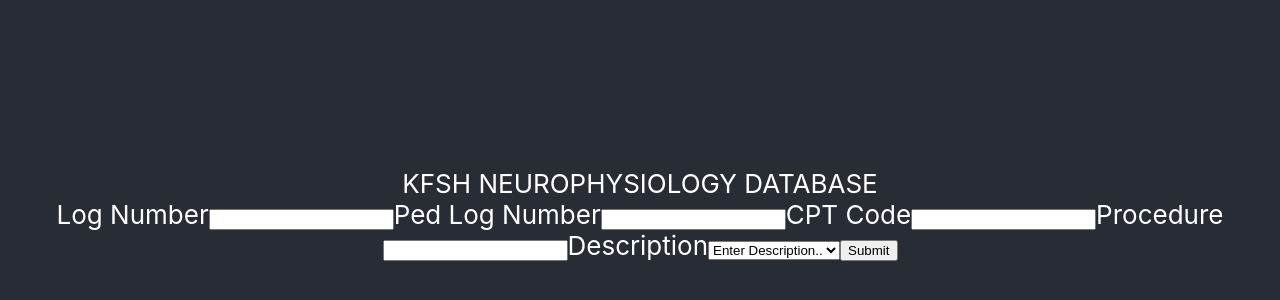
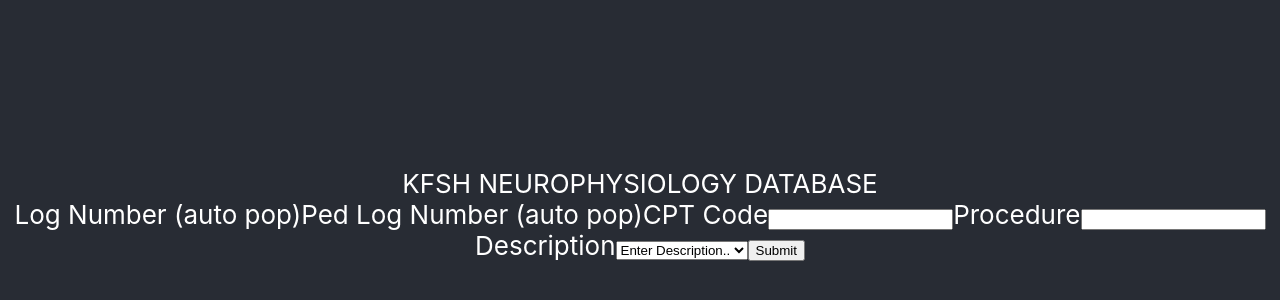
Before and after one commit to mahdimq/kfsh-frontend, a React (Create React App) app: page / in a window 1280 px wide. Shown: the part 186-486 px from the top of the page. Built offline with nearby package versions, Linux system fonts and the light colour scheme.

Commit message:
first commit

```diff
--- a/src/App.js
+++ b/src/App.js
@@ -5,6 +5,7 @@ import { BrowserRouter } from 'react-router-dom';
 import userContext from './userContext';
 import PatientInfo from './components/PatientInfo';
 import Procedures from './components/Procedures';
+import Header from './components/Header';
 
 function App() {
 	const [user, setUser] = useState(null);
@@ -12,14 +13,15 @@ function App() {
 	return (
 		<div className='App'>
 			<BrowserRouter>
-				<userContext.Provider value={{ user, setUser }}>
+				{/* <userContext.Provider value={{ user, setUser }}> */}
 				<header className='App-header'>
+					{/* <Header /> */}
 					KFSH NEUROPHYSIOLOGY DATABASE
 					{/* <Login /> */}
 					{/* <PatientInfo /> */}
 					<Procedures />
 				</header>
-				</userContext.Provider>
+				{/* </userContext.Provider> */}
 			</BrowserRouter>
 		</div>
 	);
--- /dev/null
+++ b/src/components/Header.js
@@ -0,0 +1,11 @@
+import React from 'react';
+
+function Header() {
+	return (
+		<div style={{ marginTop: '0' }}>
+			<span>Employee ID - new Procedure - check procedure</span>
+		</div>
+	);
+}
+
+export default Header;
--- a/src/components/PatientInfo.js
+++ b/src/components/PatientInfo.js
@@ -1,8 +1,15 @@
-import React from 'react';
+import React, { useState } from 'react';
 import { Formik, Field, Form, ErrorMessage } from 'formik';
 import * as Yup from 'yup';
+import axios from 'axios';
+
+async function getPatient() {
+	const res = await axios.get('http://localhost:3001/patients/123456');
+	console.log(res);
+}
 
 const PatientInfo = () => {
+	// const [itExists, setItExists] = useState(true);
 	return (
 		<Formik
 			initialValues={{
@@ -28,16 +35,14 @@ const PatientInfo = () => {
 				nationality: Yup.string().required().oneOf(['saudi', 'non-saudi'])
 			})}
 			onSubmit={(values, { setSubmitting }) => {
-				setTimeout(() => {
-					alert(JSON.stringify(values, null, 2));
-					setSubmitting(false);
-				}, 400);
+				// setTimeout(() => {
+				// 	alert(JSON.stringify(values, null, 2));
+				// 	setSubmitting(false);
+				// }, 400);
+				getPatient();
 			}}>
-			<Form>
-				<label htmlFor='mrn'>MRN</label>
-				<Field name='mrn' />
-				<ErrorMessage name='mrn' />
-
+			{/* {!itExists ? ( */}
+			{/* <Form>
 					<label htmlFor='firstname'>First Name</label>
 					<Field name='firstname' type='text' />
 					<ErrorMessage name='firstname' />
@@ -70,9 +75,17 @@ const PatientInfo = () => {
 						<option value='saudi'>Saudi</option>
 						<option value='non-saudi'>Non Saudi</option>
 					</Field>
+					<button type='submit'>Submit</button>
+				</Form>
+			) : ( */}
+			<Form>
+				<label htmlFor='mrn'>MRN</label>
+				<Field name='mrn' />
+				<ErrorMessage name='mrn' />
 
 				<button type='submit'>Submit</button>
 			</Form>
+			{/* )} */}
 		</Formik>
 	);
 };
--- a/src/components/Procedures.js
+++ b/src/components/Procedures.js
@@ -26,13 +26,13 @@ const Procedures = () => {
 				}, 400);
 			}}>
 			<Form>
-				<label htmlFor='logNum'>Log Number</label>
-				<Field name='logNum' />
-				<ErrorMessage name='logNum' />
+				<label htmlFor='logNum'>Log Number (auto pop)</label>
+				{/* <Field name='logNum' />
+				<ErrorMessage name='logNum' /> */}
 
-				<label htmlFor='pedLogNum'>Ped Log Number</label>
-				<Field name='pedLogNum' />
-				<ErrorMessage name='pedLogNum' />
+				<label htmlFor='pedLogNum'>Ped Log Number (auto pop)</label>
+				{/* <Field name='pedLogNum' />
+				<ErrorMessage name='pedLogNum' /> */}
 
 				<label htmlFor='cpt'>CPT Code</label>
 				<Field name='cpt' />
```
Also changed, not shown: text.txt (added). Lines whose indentation alone changed are shown as unchanged.
